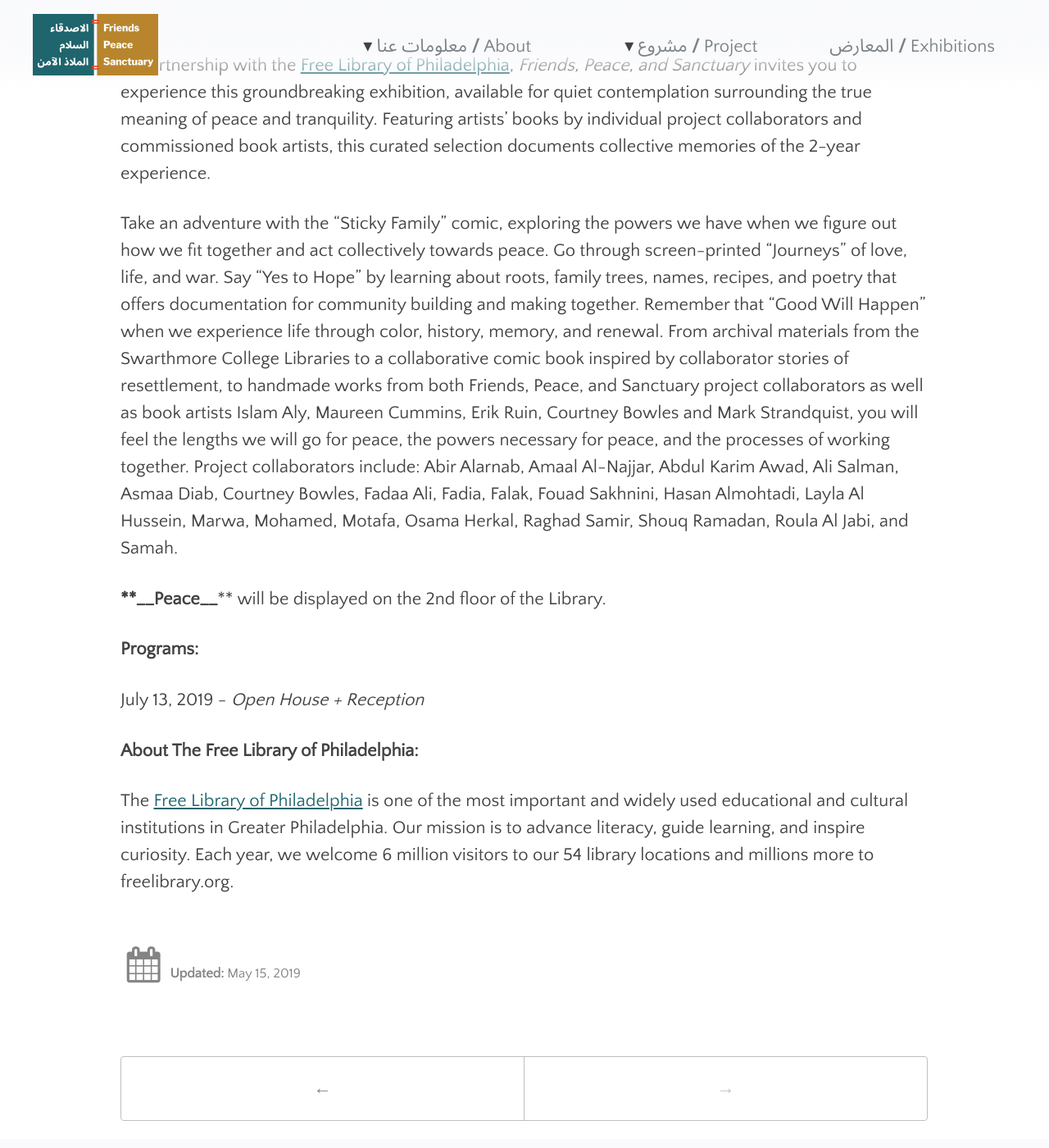
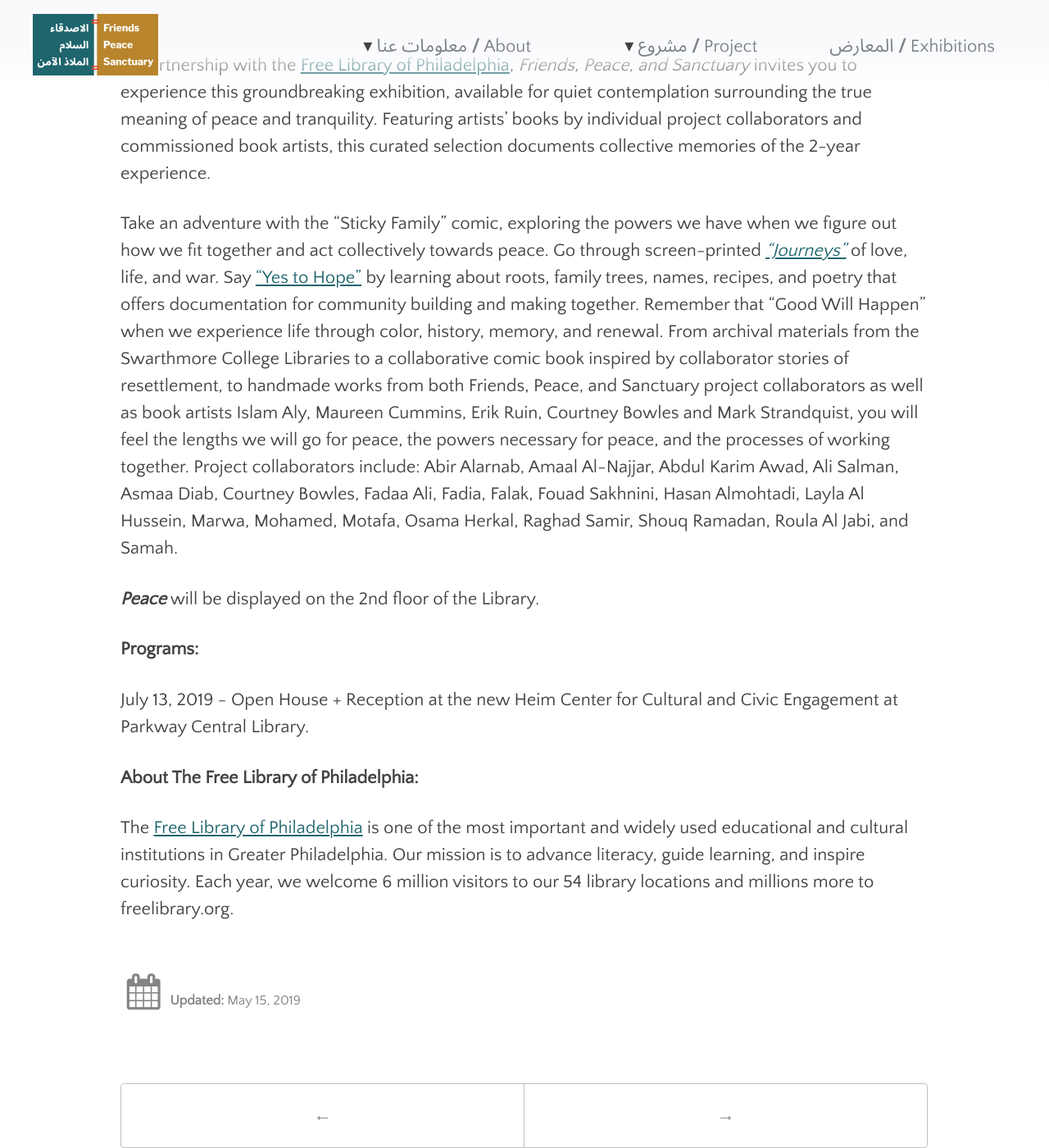
Before and after one commit to swat-ds/fps.swarthmore.edu, a Jekyll site: the page built from _posts/2019-05-15-peace.md, in a window 1280 px wide and 1400 px high, scrolled down 902 px. Shown: the whole window at 82% size. Built offline with Jekyll 4.4.1, drawn with Linux system fonts in a browser that asks for light colours; part of the change alters nothing that is shown.

Commit message:
Update 2019-05-15-peace.md

```diff
--- a/_posts/2019-05-15-peace.md
+++ b/_posts/2019-05-15-peace.md
@@ -1,11 +1,10 @@
 ---
 lang: en
-date: '2019-05-15 02:00 -0400'
+date: '2019-05-15 01:00 -0400'
 published: true
 title: PEACE (JUNE 7 - AUGUST 2)
 categories:
   - exhibitions
-image: peace_cover.png
 gallery:
   - maureen_alienation4.jpg
   - erik_collab_journeys.jpg
@@ -16,19 +15,41 @@ gallery:
   - life_book.JPG
   - peace_exhibit.JPG
   - peace_exhibit2.JPG
+image: PEACE_SIMPLE.png
+tags:
+  - 'artist:Amaal AlNajjar'
+  - 'artist:Abir AlArnab'
+  - 'artist:Abdul Karim Awad'
+  - 'artist:Ali Salman'
+  - 'artist:Asmaa Diab'
+  - 'artist:Courtney Bowles'
+  - 'artist:Erik Ruin'
+  - 'artist:Fadaa Ali'
+  - 'artist:Fadia Lilmakhzoub'
+  - 'artist:Fouad Sakhnini'
+  - 'artist:Islam Aly'
+  - 'artist:Layla Al Hussein'
+  - 'artist:Mark Strandquist'
+  - 'artist:Marwa'
+  - 'artist:Maureen Cummins'
+  - 'artist:Mohamed'
+  - 'artist:Osama Herkal'
+  - 'artist:Raghad'
+  - 'artist:Roula Al Jabi'
+  - 'artist:Samah AlKasab'
 ---
 Building mutual respect and friendships across cultures can forge a path to peace: a word that evokes rest, relaxation, quiet, safety and freedom from conflict. It also invokes action, activism, streets full of people demanding justice, or lively conversations about ways to move forward. Expressed through conversations and reflective artmaking, the feeling of peace is not simply living free of war in Syria or Iraq; it is a sensation that comes with being close to one’s support network of friends, family, and neighbors.
 
 In partnership with the [Free Library of Philadelphia](https://www.freelibrary.org/), _Friends, Peace, and Sanctuary_ invites you to experience this groundbreaking exhibition, available for quiet contemplation surrounding the true meaning of peace and tranquility. Featuring artists’ books by individual project collaborators and commissioned book artists, this curated selection documents collective memories of the 2-year experience.
 
-Take an adventure with the “Sticky Family” comic, exploring the powers we have when we figure out how we fit together and act collectively towards peace. Go through screen-printed “Journeys” of love, life, and war. Say “Yes to Hope” by learning about roots, family trees, names, recipes, and poetry that offers documentation for community building and making together. Remember that “Good Will Happen” when we experience life through color, history, memory, and renewal. From archival materials from the Swarthmore College Libraries to a collaborative comic book inspired by collaborator stories of resettlement, to handmade works from both Friends, Peace, and Sanctuary project collaborators as well as book artists Islam Aly, Maureen Cummins, Erik Ruin, Courtney Bowles and Mark Strandquist, you will feel the lengths we will go for peace, the powers necessary for peace, and the processes of working together. Project collaborators include: Abir Alarnab, Amaal Al-Najjar, Abdul Karim Awad, Ali Salman, Asmaa Diab, Courtney Bowles, Fadaa Ali, Fadia, Falak, Fouad Sakhnini, Hasan Almohtadi, Layla Al Hussein, Marwa, Mohamed, Motafa, Osama Herkal, Raghad Samir, Shouq Ramadan, Roula Al Jabi, and Samah.
+Take an adventure with the “Sticky Family” comic, exploring the powers we have when we figure out how we fit together and act collectively towards peace. Go through screen-printed [_“Journeys”_](http://fps.swarthmore.edu/workshops/journeys-artist-workshops-with-erik-ruin/) of love, life, and war. Say [“Yes to Hope”](http://fps.swarthmore.edu/workshops/workshops-with-maureen-cummins/) by learning about roots, family trees, names, recipes, and poetry that offers documentation for community building and making together. Remember that “Good Will Happen” when we experience life through color, history, memory, and renewal. From archival materials from the Swarthmore College Libraries to a collaborative comic book inspired by collaborator stories of resettlement, to handmade works from both Friends, Peace, and Sanctuary project collaborators as well as book artists Islam Aly, Maureen Cummins, Erik Ruin, Courtney Bowles and Mark Strandquist, you will feel the lengths we will go for peace, the powers necessary for peace, and the processes of working together. Project collaborators include: Abir Alarnab, Amaal Al-Najjar, Abdul Karim Awad, Ali Salman, Asmaa Diab, Courtney Bowles, Fadaa Ali, Fadia, Falak, Fouad Sakhnini, Hasan Almohtadi, Layla Al Hussein, Marwa, Mohamed, Motafa, Osama Herkal, Raghad Samir, Shouq Ramadan, Roula Al Jabi, and Samah.
 
-****__Peace__**** will be displayed on the 2nd floor of the Library.
+_**Peace**_ will be displayed on the 2nd floor of the Library.
 
 
 **Programs:**
 
-July 13, 2019 - _Open House +  Reception_
+July 13, 2019 - Open House + Reception at the new Heim Center for Cultural and Civic Engagement at Parkway Central Library.
 
 
 **About The Free Library of Philadelphia:**
```
